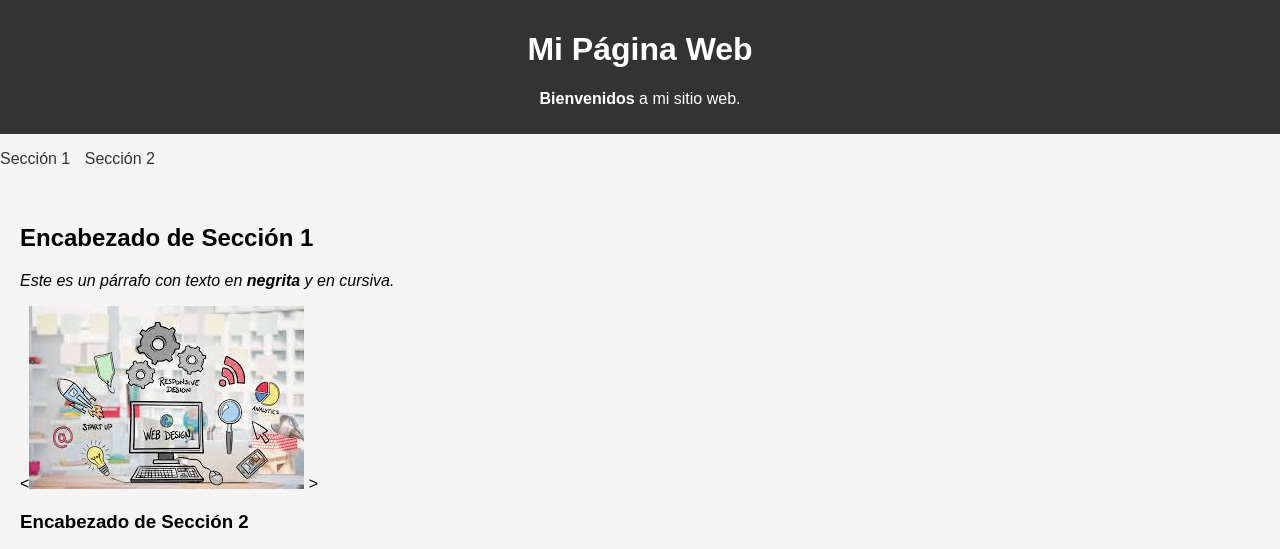
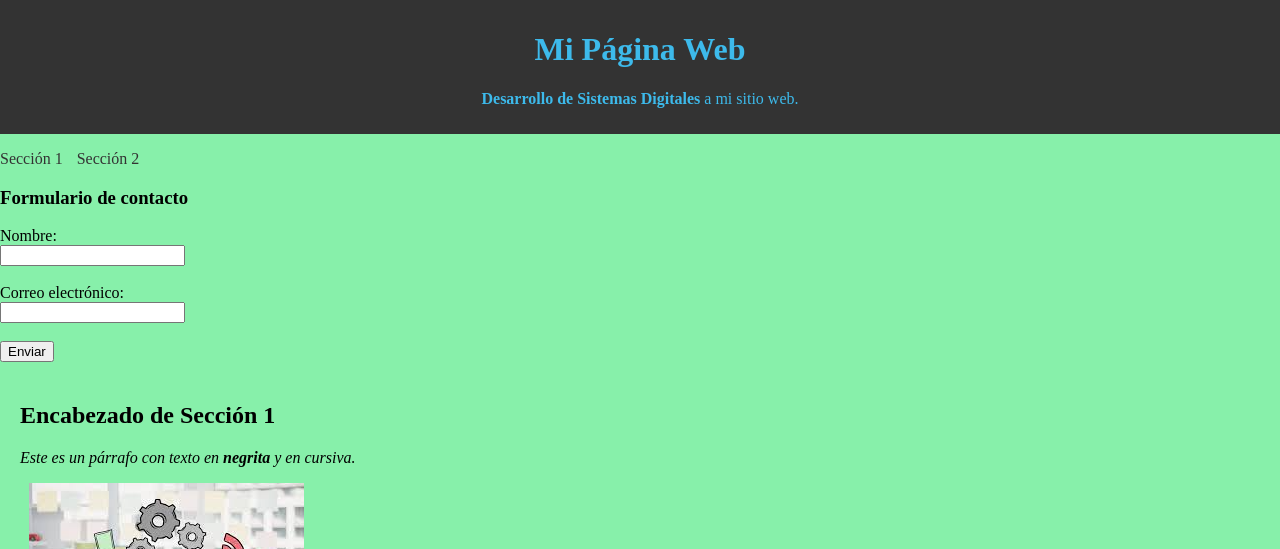
Before and after one commit to tania1709/Semana-3-Desarrollo, a plain HTML site: page index.html in a window 1280 px wide. Shown: the top 549 px of the page. Drawn offline with Linux system fonts and the light colour scheme.

Commit message:
Fix GitHub Pages index

```diff
--- a/index.html
+++ b/index.html
@@ -11,7 +11,7 @@
     <!-- Encabezado -->
     <header>
         <h1>Mi Página Web</h1>
-        <p><strong>Bienvenidos</strong> a mi sitio web.</p>
+        <p><strong>Desarrollo de Sistemas Digitales</strong> a mi sitio web.</p>
     </header>
 
     <!-- Navegación -->
@@ -21,6 +21,21 @@
             <li><a href="#section2">Sección 2</a></li>
         </ul>
     </nav>
+
+    <section id="formulario">
+  <h3>Formulario de contacto</h3>
+
+  <form>
+    <label for="nombre">Nombre:</label><br>
+    <input type="text" id="nombre" name="nombre" required><br><br>
+
+    <label for="correo">Correo electrónico:</label><br>
+    <input type="email" id="correo" name="correo" required><br><br>
+
+    <button type="submit">Enviar</button>
+  </form>
+</section>
+
 
     <!-- Sección Principal -->
     <main>
--- a/styles.css
+++ b/styles.css
@@ -1,13 +1,13 @@
 body {
-    font-family: Arial, sans-serif;
+    font-family: 'Times New Roman', Times serif;
     margin: 0;
     padding: 0;
-    background-color: #f4f4f4;
+    background-color: #87f0aa;
 }
 
 header {
     background-color: #333;
-    color: white;
+    color: rgb(61, 186, 235);
     padding: 10px 0;
     text-align: center;
 }
```
